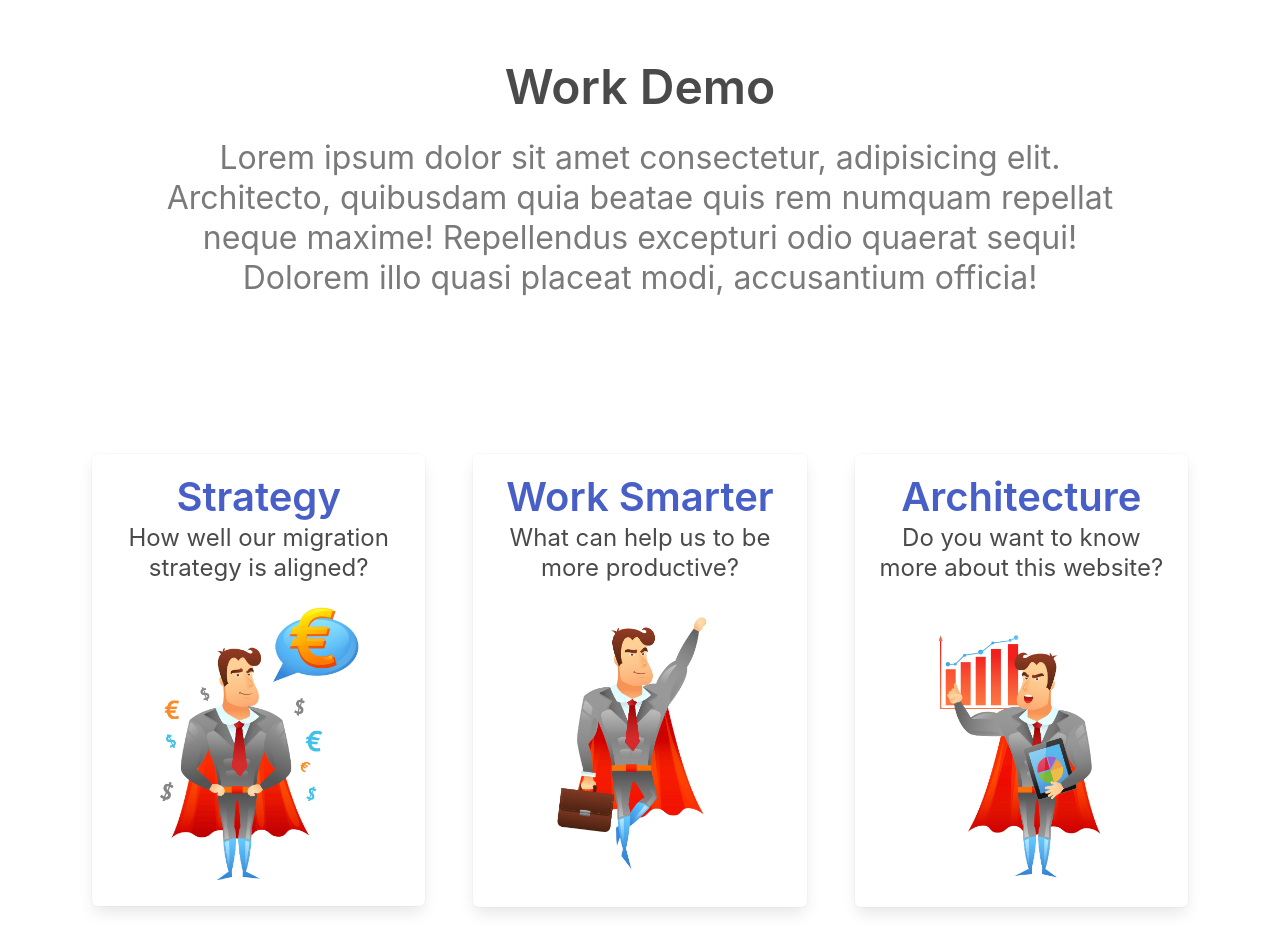
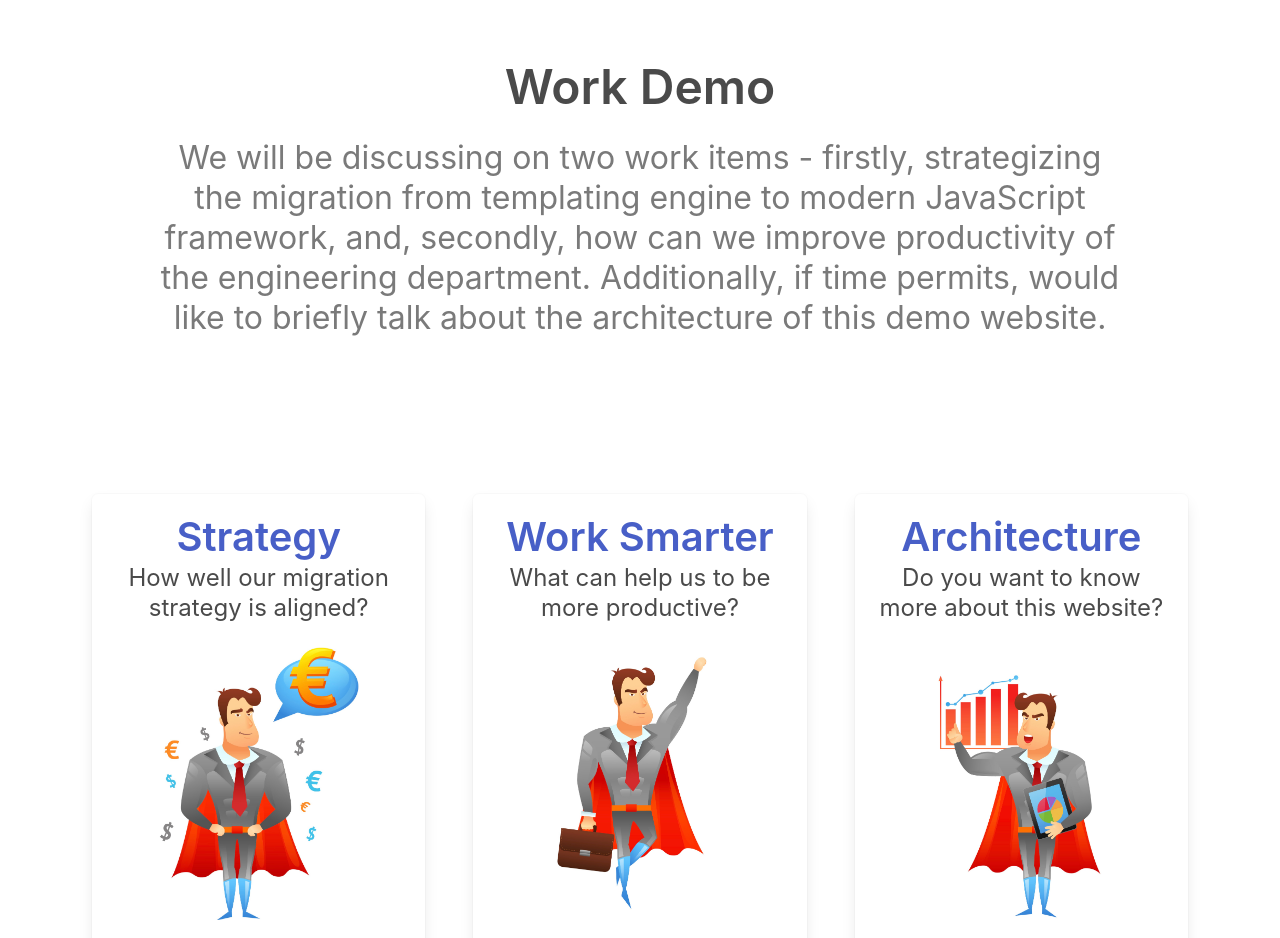
Before and after one commit to bhushanmaheshwari/sample-work, a Vue app: page /home in a window 1280 px wide. Shown: the part 1200-2138 px from the top of the page. Built offline with nearby package versions, Linux system fonts and the light colour scheme.

Commit message:
added home page text for demo

```diff
--- a/src/views/HomeView.vue
+++ b/src/views/HomeView.vue
@@ -36,7 +36,7 @@ export default {
 
     const about = ref({
       title: "Architecture",
-      subtitle: `Lorem ipsum dolor sit amet consectetur, adipisicing elit. Architecto, uibusdam quia beatae quis rem numquam repellat neque maxime! Repellendus excepturi odio quaerat sequi! Dolorem illo quasi placeat modi, accusantium officia!`,
+      subtitle: ``,
       text: "Do you want to know more about this website?",
       to: "/about",
       color: "has-text-link",
@@ -68,10 +68,7 @@ export default {
         <div class="hero-body">
           <p class="title is-1 has-text-grey-dark">Work Demo</p>
           <p class="mt-2 subtitle is-3 has-text-grey">
-            Lorem ipsum dolor sit amet consectetur, adipisicing elit.
-            Architecto, quibusdam quia beatae quis rem numquam repellat neque
-            maxime! Repellendus excepturi odio quaerat sequi! Dolorem illo quasi
-            placeat modi, accusantium officia!
+           We will be discussing on two work items - firstly, strategizing the migration from templating engine to modern JavaScript framework, and, secondly, how can we improve productivity of the engineering department. Additionally, if time permits, would like to briefly talk about the architecture of this demo website.
           </p>
         </div>
         <div class="mb-4 columns">
```
